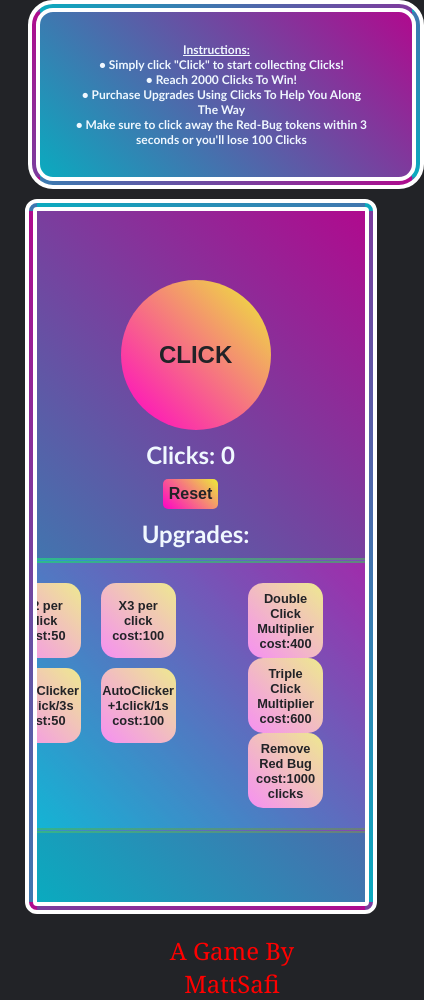
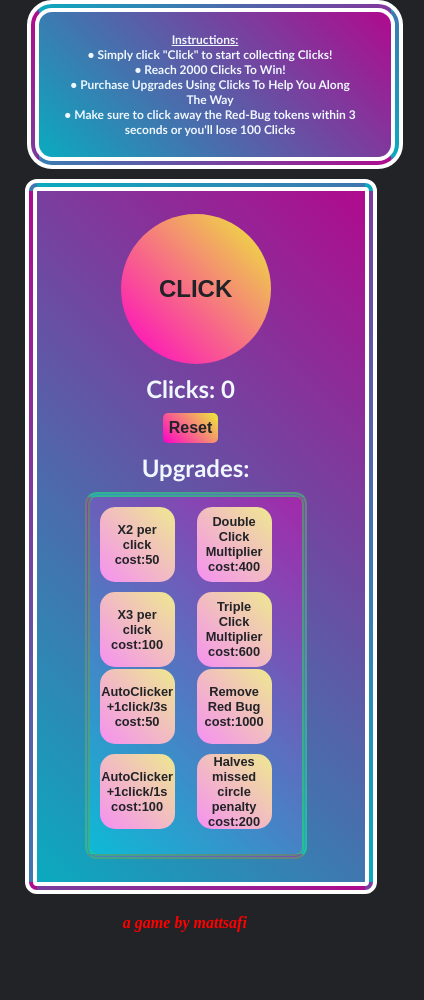
Before and after one commit to MattSafi/ClickGame, a plain HTML site: page index.html in a window 390 px wide. Shown: the whole page, 424 px wide, since content can reach past the window. After the commit the page ends 932 px from the top, so only its background shows below. Drawn offline with nearby package versions, Linux system fonts and the light colour scheme.

Commit message:
Add files via upload

```diff
--- a/index.html
+++ b/index.html
@@ -45,14 +45,19 @@
         <div class="doubleContainer">
             <button id="upgrade3" type="button" onClick="buyUpgrade('upgrade3')">Double Click Multiplier<br>cost:400</button>
             <button id="upgrade4" type="button" onClick="buyUpgrade('upgrade4')">Triple Click Multiplier<br>cost:600</button>
-        <button id="disableCircle" type="button" onClick="buyUpgrade('disableCircle')">Remove Red Bug <br>cost:1000 clicks</button>
+
         </div>
+        <div class="circleContainer">
+            <button id="disableCircle" type="button" onClick="buyUpgrade('disableCircle')">Remove Red Bug <br>cost:1000</button>
+            <button id="reducedCirclePenalty" type="button" onClick="buyUpgrade('reducedCirclePenalty')">Halves missed circle penalty <br>cost:200</button>
+        </div>
+
     </div>
 
 </div>
 
 <footer>
-    A Game By MattSafi
+    <em>a game by mattsafi</em>
 </footer>
 
 
--- a/main.js
+++ b/main.js
@@ -3,6 +3,7 @@ let clickMultiplier = 1;
 let autoClickerInterval = null;
 let autoClicker2Interval = null;
 let circleSpawning = true;
+let circlePenalty = 100;
 
 let upgrades = {
   upgrade1: { cost: 50, multiplier: 1 },
@@ -12,6 +13,7 @@ let upgrades = {
   autoClicker: { cost: 50, interval: 3000, increment: 1 }, // Adds 1 click every 3 seconds
   autoClicker2: { cost: 100, interval: 1000, increment: 2 },
   disableCircle: { cost: 1000, disableCircle: true },
+  reducedCirclePenalty: { cost: 20, reducedPenalty: true },
 };
 
 function onClick(event) {
@@ -35,6 +37,7 @@ function resetGame() {
     clicks = 0;
     document.getElementById("clicks").innerHTML = clicks;
     clickMultiplier = 1;
+    circlePenalty = 100;
 
     // Stop the auto-clickers if they're running
     if (autoClickerInterval !== null) {
@@ -86,6 +89,8 @@ function buyUpgrade(upgrade) {
       clickMultiplier *= 3;
     } else if (upgrade === "disableCircle") {
       circleSpawning = false; // Disable circle spawning
+    } else if (upgrade === "reducedCirclePenalty") {
+      circlePenalty = 50;
     } else {
       // For other upgrades, increase the click multiplier
       clickMultiplier += upgrades[upgrade].multiplier;
@@ -155,7 +160,7 @@ function spawnCircle() {
   setTimeout(() => {
     if (container.contains(circle)) {
       circle.remove();
-      clicks = Math.max(clicks - 100, 0); // Deduct 100 clicks if the circle is not clicked, but not below 0
+      clicks = Math.max(clicks - circlePenalty, 0);
       document.getElementById("clicks").innerHTML = clicks;
     }
   }, 3000);
--- a/style.css
+++ b/style.css
@@ -35,10 +35,10 @@ body {
     border: 12px double white;
     border-radius: 25px;
     width: 700px;
-    padding: 30px;
+    padding: 20px;
     background-image: linear-gradient(45deg, rgba(0, 229, 255, 0.7), rgba(236, 0, 185, 0.7));
     color: aliceblue;
-    transition: .5s ease;
+    transition: 1s ease;
 }
 
 .instructions h1 {
@@ -48,7 +48,7 @@ body {
 }
 
 .instructions:hover {
-    transform: scale(1.2);
+    background-image: linear-gradient(65deg, rgba(236, 0, 185, 0.7), rgba(0, 229, 255, 0.7));
     z-index: 1;
     cursor: pointer;
     overflow: hidden;
@@ -177,17 +177,13 @@ body {
     display: grid;
 }
 
-.autoClickerContainer {
+.autoClickerContainer, .doubleContainer, .upgradeContainer, .circleContainer {
     display: flex;
     position: relative;
+    flex-direction: column;
     gap: 10px;
 }
 
-.upgradeContainer {
-    display: flex;
-    position: relative;
-    gap: 10px;
-}
 
 
 
@@ -264,14 +260,13 @@ body {
     }
 
     .upgrades {
-        display: inline-flex;
+        display: flex;
         flex-direction: column;
         position: relative;
         flex-wrap: wrap;
-        width: 45dvh;
-        max-height: 40dvh;
-        gap: 10px;
-        padding: 20px;
+        height: 40dvh;
+        gap: 2px;
+        padding: 10px;
         border: 5px double rgb(43, 255, 0, 0.3);
         border-radius: 12px;
         background-image: linear-gradient(45deg, rgba(0, 229, 255, 0.4), rgba(236, 0, 185, 0.4));
@@ -282,7 +277,7 @@ body {
         position: relative;
         font-size: .8rem;
         background-image: linear-gradient(45deg, rgba(255, 0, 247, 0.4), rgba(236, 224, 0, 0.4));
-        padding: 20px;
+        padding: 25px;
         gap: 10px;
         border: none;
         border-radius: 15px;
@@ -291,7 +286,7 @@ body {
         max-height: 75px;
         max-width: 75px;
         color: #222327;
-        font-weight: 600;
+
 
     }
 
@@ -318,13 +313,13 @@ footer {
     text-align: center;
     margin-top: 10px;
     margin-left: 35%;
-    font-family: Cambria, Cochin, Georgia, Times, 'Times New Roman', serif;
-    font-size: 1.5rem;
-    font-weight: 300;
+    font-family: 'Times New Roman', Times, serif;
+    font-size: 1rem;
+    font-weight: 600;
     color: #ff0000;
 }
 
 footer:hover {
-    color: #790000;
-    font-weight: 600;
+    color: #dd0000;
+    cursor: pointer;
 }
```
Lines whose indentation alone changed are shown as unchanged.
